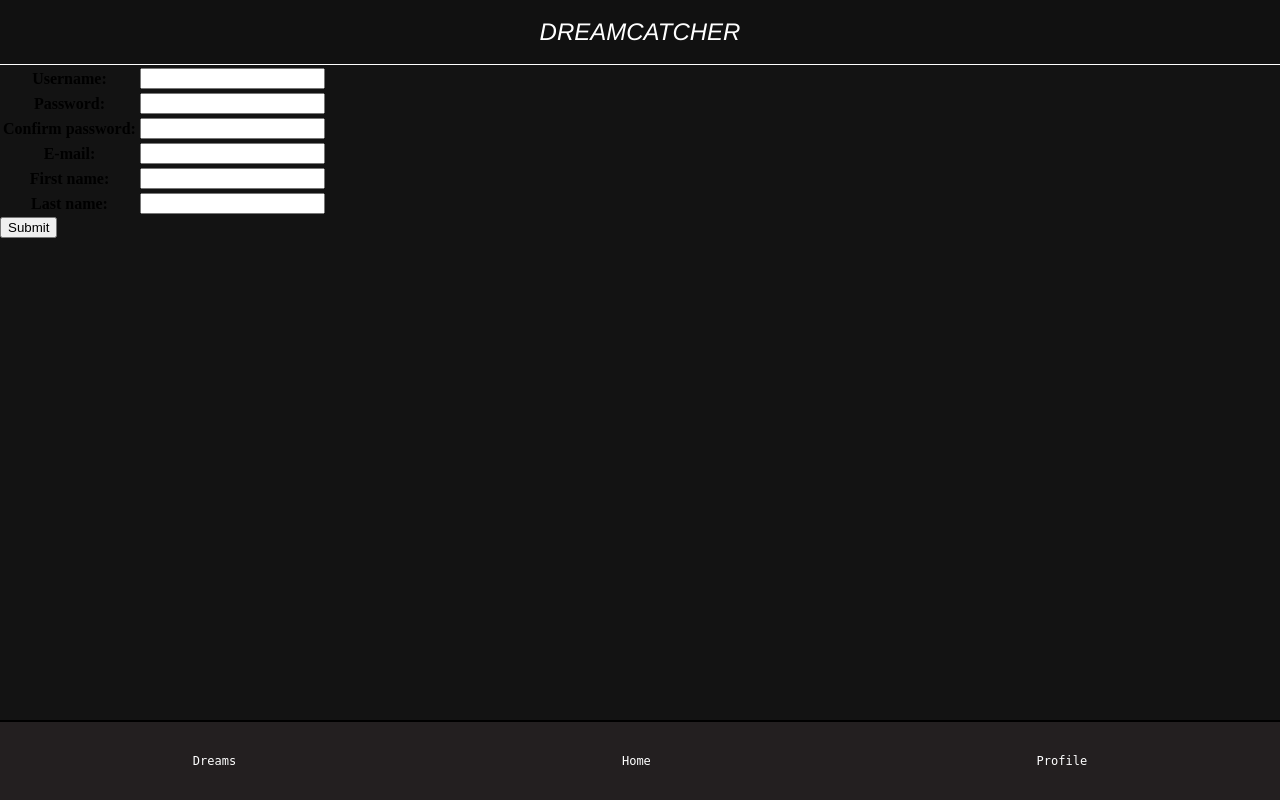
After one commit to kflorendo/dreamcatcher, a Django app: page /register in a window 1280 px wide. The commit adds this page. Run offline with Django 4.2, Linux system fonts and the light colour scheme.

Commit message:
Add login and register

```diff
--- /dev/null
+++ b/dreamproject/dreamcatcher/forms.py
@@ -0,0 +1,51 @@
+from django import forms
+
+from django.contrib.auth.models import User
+from django.contrib.auth import authenticate
+
+from dreamcatcher.models import Profile
+
+class LoginForm(forms.Form):
+    username = forms.CharField()
+    password = forms.CharField(widget = forms.PasswordInput())
+
+    def clean(self):
+        # Calls our parent (forms.Form) .clean function, gets a dictionary
+        # of cleaned data as a result
+        cleaned_data = super().clean()
+
+        username = cleaned_data.get('username')
+        password = cleaned_data.get('password')
+        user = authenticate(username=username, password=password)
+        if not user:
+            raise forms.ValidationError("Invalid username/password")
+
+        return cleaned_data
+
+class RegisterForm(forms.Form):
+    username = forms.CharField()
+    password  = forms.CharField(widget = forms.PasswordInput())
+    confirm_password = forms.CharField(max_length=50, widget=forms.PasswordInput())
+    email = forms.CharField(widget = forms.EmailInput(), label='E-mail')
+    first_name = forms.CharField()
+    last_name = forms.CharField()
+
+    def clean(self):
+        # Calls our parent (forms.Form) .clean function, gets a dictionary
+        # of cleaned data as a result
+        cleaned_data = super().clean()
+
+        # Confirms that the two password fields match
+        password = cleaned_data.get('password')
+        confirm_password = cleaned_data.get('confirm_password')
+        if password and confirm_password and password != confirm_password:
+            raise forms.ValidationError("Passwords did not match.")
+
+        # We must return the cleaned data we got from our parent.
+        return cleaned_data
+
+    def clean_username(self):
+        username = self.cleaned_data.get('username')
+        if User.objects.filter(username__exact=username):
+            raise forms.ValidationError("Username is already taken.")
+        return username
--- a/dreamproject/dreamcatcher/templates/dreamcatcher/entry.html
+++ b/dreamproject/dreamcatcher/templates/dreamcatcher/entry.html
@@ -1,5 +1,9 @@
 {% extends "dreamcatcher/base.html" %}
 
 {% block content %}
-
+<form method="post" action="">
+  <input type="text" name="dream-text-input" required id="dream-text-input">
+  {% csrf_token %}
+  <button class="btn" id="dream-text-submit" type="submit">Enter</button>
+</form>
 {% endblock %}
--- /dev/null
+++ b/dreamproject/dreamcatcher/templates/dreamcatcher/home.html
@@ -0,0 +1,5 @@
+{% extends "dreamcatcher/base.html" %}
+
+{% block content %}
+<p>home</p>
+{% endblock %}
--- /dev/null
+++ b/dreamproject/dreamcatcher/templates/dreamcatcher/register.html
@@ -0,0 +1,11 @@
+{% extends "dreamcatcher/base.html" %}
+
+{% block content %}
+<form method="post" action="{% url 'register' %}">
+    <table>
+        {{form}}
+    </table>
+    {% csrf_token %}
+    <button class="" id="register-button" type="submit">Submit</button>
+</form>
+{% endblock %}
--- a/dreamproject/dreamcatcher/views.py
+++ b/dreamproject/dreamcatcher/views.py
@@ -1,4 +1,13 @@
-from django.shortcuts import render
+from django.shortcuts import render, redirect, get_object_or_404
+from django.urls import reverse
+
+from django.contrib.auth.decorators import login_required
+from django.contrib.auth.models import User
+from django.contrib.auth import authenticate, login, logout
+
+from dreamcatcher.forms import LoginForm, RegisterForm
+
+from dreamcatcher.models import *
 
 # Create your views here.
 def landing(request):
@@ -6,3 +15,65 @@ def landing(request):
 
 def entry(request):
     return render(request, 'dreamcatcher/entry.html', {})
+
+def home(request):
+    return render(request, 'dreamcatcher/home.html', {})
+
+def login_action(request):
+    context = {}
+
+    # Just display the login form if this is a GET request.
+    if request.method == 'GET':
+        context['form'] = LoginForm()
+        return render(request, 'dreamcatcher/login.html', context)
+
+    # Creates a bound form from the request POST parameters and makes the
+    # form available in the request context dictionary.
+    form = LoginForm(request.POST)
+    context['form'] = form
+
+    # Validates the form
+    if not form.is_valid():
+        return render(request, 'dreamcatcher/login.html', context)
+
+    user = authenticate(username=form.cleaned_data['username'],
+                        password=form.cleaned_data['password'])
+    login(request, user)
+
+    return redirect(reverse('home'))
+
+def register_action(request):
+    context = {}
+
+    # Just display the register form if this is a GET request.
+    if request.method == 'GET':
+        context['form'] = RegisterForm()
+        return render(request, 'dreamcatcher/register.html', context)
+
+    # Creates a bound form from the request POST parameters and makes the
+    # form available in the request context dictionary.
+    form = RegisterForm(request.POST)
+    context['form'] = form
+
+    # Validates the form
+    if not form.is_valid():
+        return render(request, 'dreamcatcher/register.html', context)
+
+    # Since the form data is valid, register and login the user
+    new_user = User.objects.create_user(username=form.cleaned_data['username'],
+                                        password=form.cleaned_data['password'],
+                                        email=form.cleaned_data['email'],
+                                        first_name=form.cleaned_data['first_name'],
+                                        last_name=form.cleaned_data['last_name'])
+    new_user.save()
+
+    # Authenticate the user
+    new_user = authenticate(username=form.cleaned_data['username'],
+                            password=form.cleaned_data['password'])
+    login(request, new_user)
+
+    # Create user profile
+    new_profile = Profile(user=new_user, bio="", picture="", content_type="")
+    new_profile.save()
+
+    return redirect(reverse('home'))
--- a/dreamproject/dreamproject/urls.py
+++ b/dreamproject/dreamproject/urls.py
@@ -20,6 +20,9 @@ from dreamcatcher import views
 
 urlpatterns = [
     path('admin/', admin.site.urls),
-    path('', views.landing),
-    path('entry', views.entry)
+    path('', views.landing, name='landing'),
+    path('home', views.home, name='home'),
+    path('entry', views.entry, name='entry'),
+    path('login', views.login_action, name='login'),
+    path('register', views.register_action, name='register')
 ]
```
Also changed, not shown: dreamproject/dreamcatcher/templates/dreamcatcher/login.html (added, +11 -0 lines).
